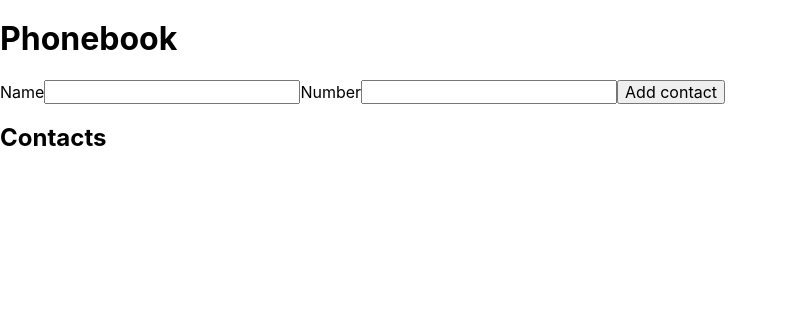
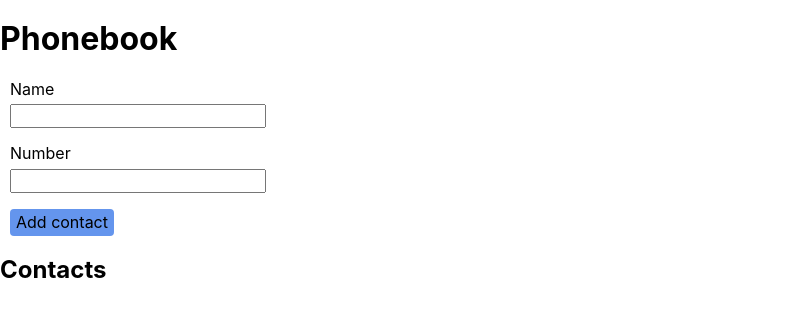
Before and after one commit to SerhiyStepanov/goit-react-hw-02-phonebook, a React (Create React App) app: page / in a window 1280 px wide. Shown: the top 316 px of the page, without its empty margins (0-787 px from the left). Built offline with nearby package versions, Linux system fonts and the light colour scheme.

Commit message:
add data and update

```diff
--- a/src/App.js
+++ b/src/App.js
@@ -1,42 +1,36 @@
-// import PropTypes from "prop-types";
 import React, { Component } from "react";
 import { Fragment } from "react";
 import shortid from "shortid";
-import ContactList from "./components/ContactList/ContactList";
+import Form from "./components/Form";
+import ContactList from "./components/ContactList";
 
 export default class App extends Component {
   state = {
-    contacts: [
-      // {
-      //   id: shortid.generate(),
-      //   name: "Anna",
-      //   number: "333",
-      // },
-      // {
-      //   id: shortid.generate(),
-      //   name: "Serhiy",
-      //   number: "555",
-      // },
-      // {
-      //   id: shortid.generate(),
-      //   name: "Tanja",
-      //   number: "999",
-      // },
-    ],
-    name: "",
-    number: "",
+    contacts: [],
   };
 
-  onInputChange = (e) => {
-    const { name, value } = e.currentTarget;
-    this.setState({
-      [name]: value,
-    });
-  };
+  // onInputChange = (e) => {
+  //   const { name, value } = e.currentTarget;
+  //   this.setState({
+  //     [name]: value,
+  //   });
+  // };
 
-  onFormSubmit = (e) => {
-    e.preventDefault();
-    console.log(this.state);
+  // onFormSubmit = (e) => {
+  //   e.preventDefault();
+  //   console.log(this.state);
+  // };
+
+  submitFormHandler = (data) => {
+    console.log(data);
+    const contact = {
+      id: shortid.generate(),
+      name: data.name,
+      number: data.number,
+    };
+    this.setState((prevState) => ({
+      contacts: [...prevState.contacts, contact],
+    }));
   };
 
   deleteContact = (contactId) => {
@@ -49,32 +43,14 @@ export default class App extends Component {
 
   render() {
     const { contacts } = this.state;
-    const inputNameId = shortid.generate();
-    const inputNumberId = shortid.generate();
+    // const inputNameId = shortid.generate();
+    // const inputNumberId = shortid.generate();
     return (
       <Fragment>
         <h1>Phonebook</h1>
-        <form onSubmit={this.onFormSubmit}>
-          <label htmlFor={inputNameId}>Name</label>
-          <input
-            type="text"
-            name="name"
-            id={inputNameId}
-            value={this.state.name}
-            onChange={this.onInputChange}
-          />
 
-          <label htmlFor={inputNumberId}>Number</label>
-          <input
-            type="tel"
-            name="number"
-            id={inputNumberId}
-            value={this.state.number}
-            onChange={this.onInputChange}
-          />
+        <Form onSubmit={this.submitFormHandler} />
 
-          <button type="submit">Add contact</button>
-        </form>
         <h2>Contacts</h2>
         <ContactList items={contacts} onDeleteContact={this.deleteContact} />
       </Fragment>
--- /dev/null
+++ b/src/components/ContactList/index.js
@@ -0,0 +1 @@
+export { default } from "./ContactList";
--- a/src/components/Form/Form.js
+++ b/src/components/Form/Form.js
@@ -1,2 +1,77 @@
-import React, { Component } from "react";
+import React, { Component, Fragment } from "react";
+import shortid from "shortid";
+import PropTypes from "prop-types";
 import s from "./Form.module.css";
+
+export default class Form extends Component {
+  state = {
+    name: "",
+    number: "",
+  };
+
+  onInputChange = (e) => {
+    const { name, value } = e.currentTarget;
+    this.setState({
+      [name]: value,
+    });
+  };
+
+  onFormSubmit = (e) => {
+    e.preventDefault();
+    console.log(this.state);
+    this.props.onSubmit(this.state);
+    this.reset();
+  };
+
+  reset = () => {
+    this.setState({
+      name: "",
+      number: "",
+    });
+  };
+
+  render() {
+    const inputNameId = shortid.generate();
+    const inputNumberId = shortid.generate();
+
+    return (
+      <Fragment>
+        <form onSubmit={this.onFormSubmit}>
+          <div className={s.container}>
+            <label htmlFor={inputNameId} className={s.label}>
+              Name
+            </label>
+            <input
+              type="text"
+              name="name"
+              id={inputNameId}
+              value={this.state.name}
+              onChange={this.onInputChange}
+            />
+          </div>
+
+          <div className={s.container}>
+            <label htmlFor={inputNumberId} className={s.label}>
+              Number
+            </label>
+            <input
+              type="tel"
+              name="number"
+              id={inputNumberId}
+              value={this.state.number}
+              onChange={this.onInputChange}
+            />
+          </div>
+
+          <button type="submit" className={s.button}>
+            Add contact
+          </button>
+        </form>
+      </Fragment>
+    );
+  }
+}
+
+Form.propTypes = {
+  onSubmit: PropTypes.func,
+};
--- a/src/components/Form/Form.module.css
+++ b/src/components/Form/Form.module.css
@@ -0,0 +1,20 @@
+.container {
+  display: flexbox;
+  flex-direction: column;
+  margin-left: 10px;
+  margin-bottom: 16px;
+}
+
+.label {
+  display: flex;
+  margin-bottom: 6px;
+}
+
+.button {
+  margin-left: 10px;
+  padding: 4px 6px;
+  border: none;
+  border-radius: 4px;
+  background-color: cornflowerblue;
+  cursor: pointer;
+}
--- /dev/null
+++ b/src/components/Form/index.js
@@ -0,0 +1 @@
+export { default } from "./Form";
```
